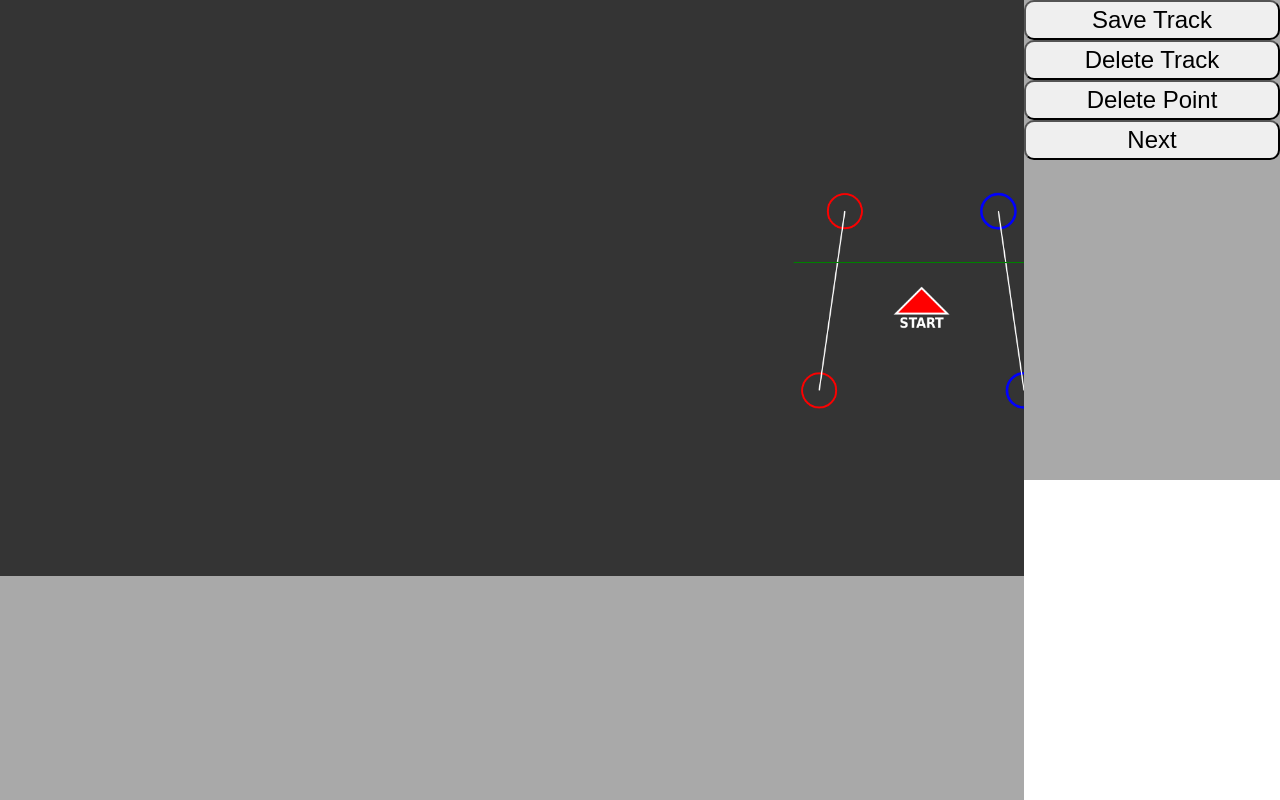
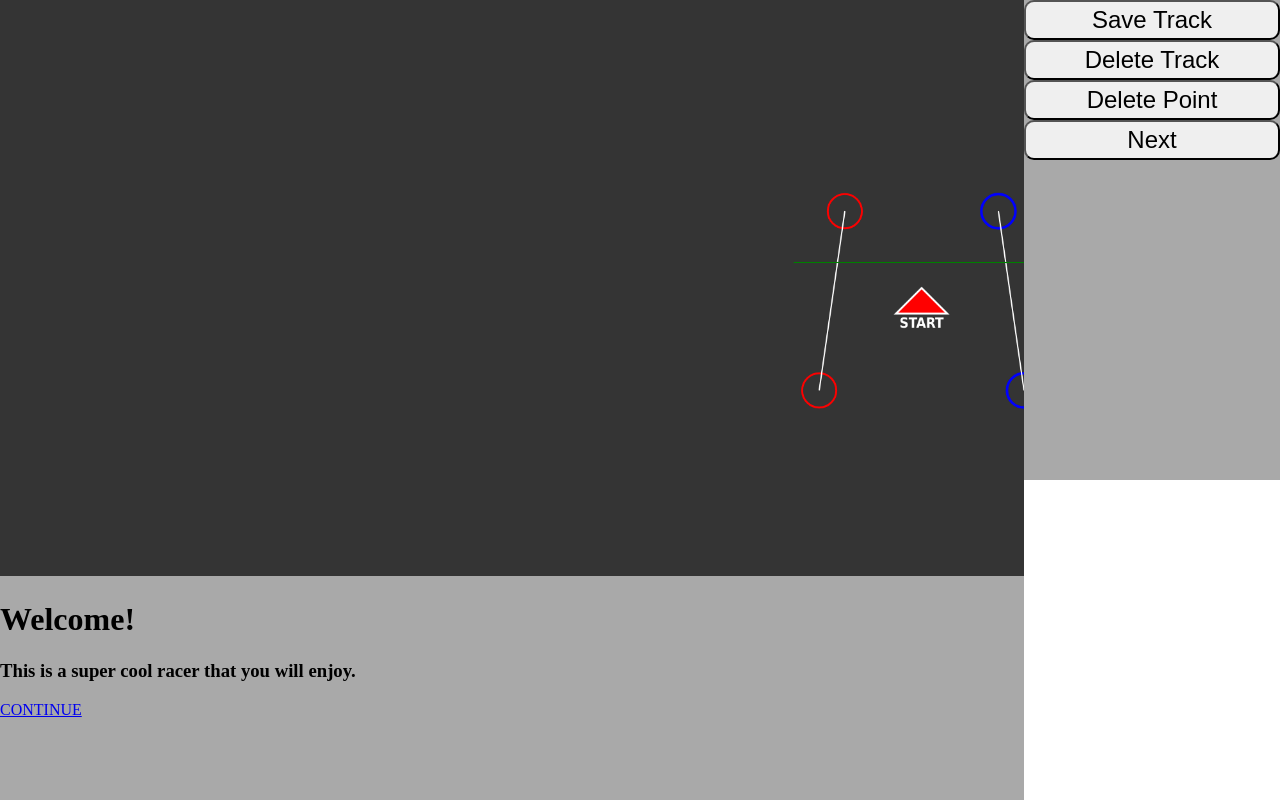
Before and after one commit to Apgoldberg1/AI-Car-Racer, a plain HTML site: page index.html in a window 1280 px wide. Drawn offline with Linux system fonts and the light colour scheme.

Commit message:
Update index.html

```diff
--- a/index.html
+++ b/index.html
@@ -5,7 +5,9 @@
 </head>
 
 <body>
-    <canvas id="myCanvas"></canvas>
+    <div class="container" id="blur" >
+        <div class="content">
+            <canvas id="myCanvas"></canvas>
     <canvas id="graphCanvas"></canvas>
     <canvas id="inputCanvas"></canvas>
     <div id="verticalButtons">
@@ -41,5 +43,28 @@
     <script src="car.js"></script>
     <script src="buttonResponse.js"></script>
     <script src="main.js"></script>
+            <a href="#" onclick="toggle()">Back to Welcome</a>
+        </div>
+    </div>
+    <div id="popup">
+        <h1> Welcome! </h1>
+            <h3> This is a super cool racer that you will enjoy. </h3>
+        <a href="#" onclick="toggle()"> CONTINUE </a>
+    </div>
+    <script type="text/javascript">
+        window.onload = function() {
+            var blur = document.getElementById('blur');
+            blur.classList.toggle('active');
+            var popup = document.getElementById('popup');
+            popup.classList.toggle('active');
+        }
+        function toggle() {
+                        var blur = document.getElementById('blur');
+                        blur.classList.toggle('active');
+                        var popup = document.getElementById('popup');
+                        popup.classList.toggle('active');
+        }
+    </script>
 </body>
+
 </html>
```
